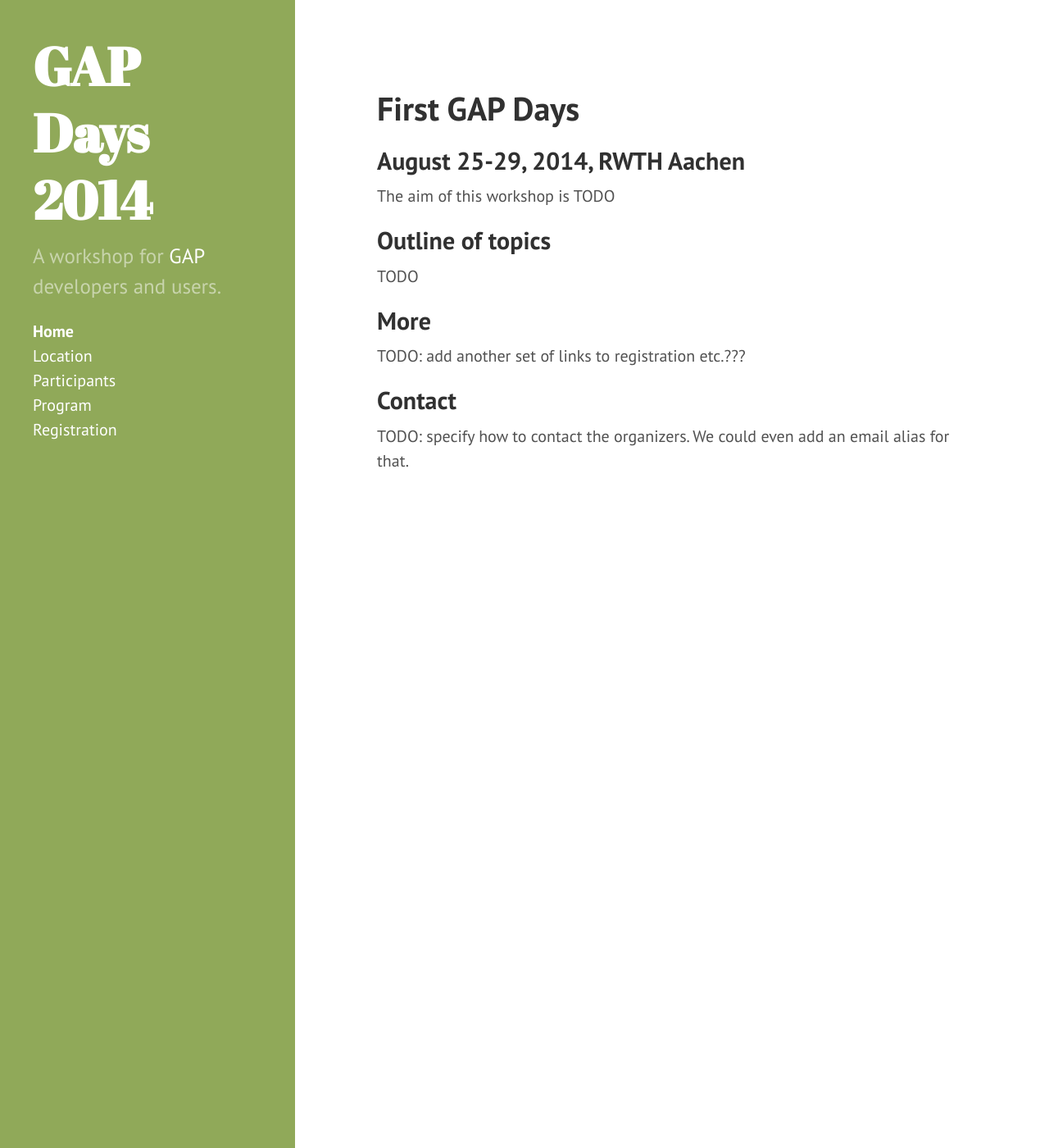
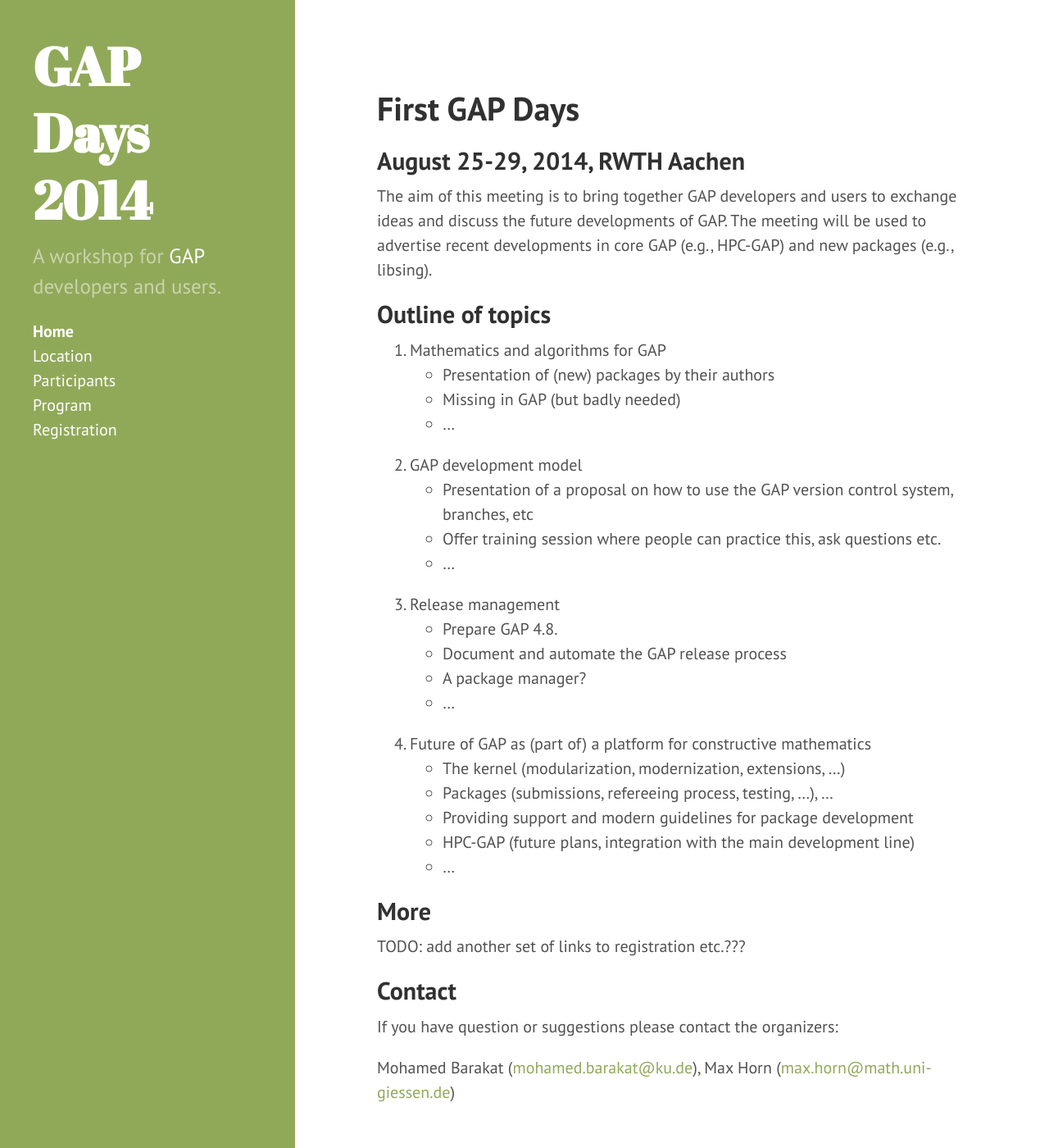
Before and after one commit to olexandr-konovalov/gapdays2014, a Jekyll site: the page built from index.md, in a window 1280 px wide and 1400 px high. Shown: the whole window at 82% size. Built offline with Jekyll 4.4.1, drawn with Linux system fonts in a browser that asks for light colours; Markdown is read by kramdown in place of the engine named in the settings.

Commit message:
copied the email content

```diff
--- a/index.md
+++ b/index.md
@@ -6,12 +6,30 @@
 # First GAP Days
 ## August 25-29, 2014, RWTH Aachen
 
-The aim of this workshop is TODO
+The aim of this meeting is to bring together GAP developers and users to exchange ideas and discuss the future developments of GAP. The meeting will be used to advertise recent developments in core GAP (e.g., HPC-GAP) and new packages (e.g., libsing).
 
 
 ## Outline of topics
 
-TODO
+1. Mathematics and algorithms for GAP
+	* Presentation of (new) packages by their authors
+	* Missing in GAP (but badly needed)
+	* ...
+2. GAP development model
+	* Presentation of a proposal on how to use the GAP version control system, branches, etc
+	* Offer training session where people can practice this, ask questions etc.
+	* ...
+3. Release management
+	* Prepare GAP 4.8.
+	* Document and automate the GAP release process
+	* A package manager?
+	* ...
+4. Future of GAP as (part of) a platform for constructive mathematics
+	* The kernel (modularization, modernization, extensions, …)
+	* Packages (submissions, refereeing process, testing, …), …
+	* Providing support and modern guidelines for package development
+	* HPC-GAP (future plans, integration with the main development line)
+	* ...
 
 ## More
 
@@ -19,5 +37,7 @@
 
 ## Contact
 
-TODO: specify how to contact the organizers. We could even
-add an email alias for that.
+If you have question or suggestions please contact the organizers:
+
+Mohamed Barakat (<mohamed.barakat@ku.de>),
+Max Horn (<max.horn@math.uni-giessen.de>)
```
